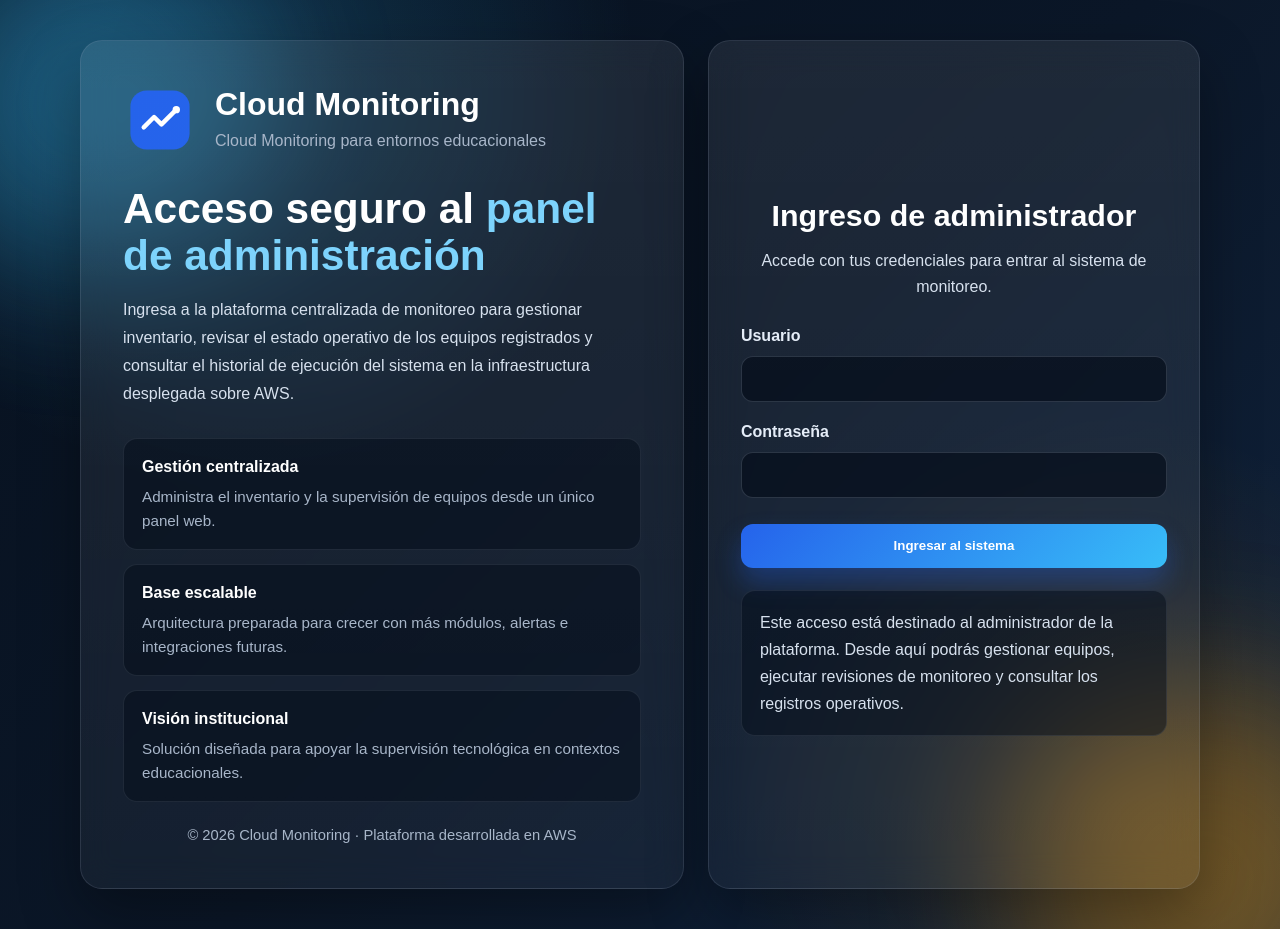
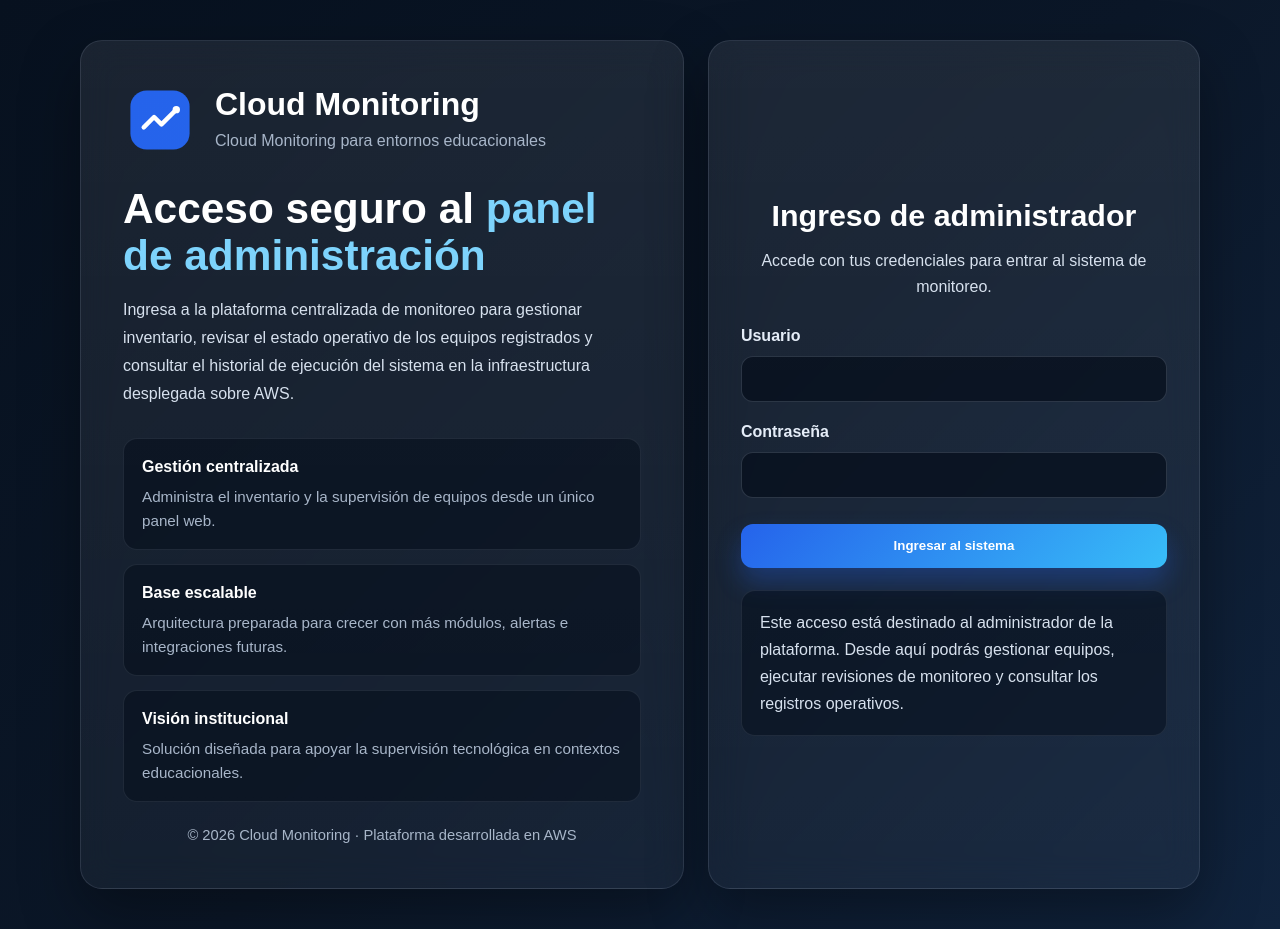
Before and after one commit to felipeuch/monitoreoAWS-PUBLICO, a PHP site: page /login.php in a window 1280 px wide. Run offline with PHP 8.4, Linux system fonts and the light colour scheme; a stand-in replaces the project's code that opens the database connection.

Commit message:
Optimizacion de la WEB quitando efecto de destellos que ralentizaban el sitio aparte eran innecesarios

```diff
--- a/estilos.css
+++ b/estilos.css
@@ -36,10 +36,7 @@
 body {
     min-height: 100vh;
     color: var(--text);
-    background:
-        radial-gradient(circle at 12% 0%, rgba(56, 189, 248, 0.18), transparent 30%),
-        radial-gradient(circle at 88% 12%, rgba(245, 158, 11, 0.12), transparent 26%),
-        linear-gradient(145deg, var(--bg-0), var(--bg-1) 48%, var(--bg-2));
+    background: linear-gradient(145deg, var(--bg-0), var(--bg-1) 48%, var(--bg-2));
     line-height: 1.5;
 }
 
--- a/header.php
+++ b/header.php
@@ -16,6 +16,7 @@
     <meta charset="UTF-8">
     <meta name="viewport" content="width=device-width, initial-scale=1.0">
     <title>Cloud Monitoring</title>
+    <link rel="icon" type="image/svg+xml" href="img/favicon.svg">
     <link rel="stylesheet" href="estilos.css">
     <?php if (isset($extra_css)) { ?>
        <link rel="stylesheet" href="<?php echo $extra_css; ?>">
--- a/login.css
+++ b/login.css
@@ -7,38 +7,7 @@
     justify-content: center;
     overflow: hidden;
     padding: 40px 20px;
-    background:
-        radial-gradient(circle at 18% 8%, rgba(56, 189, 248, 0.2), transparent 30%),
-        radial-gradient(circle at 86% 86%, rgba(245, 158, 11, 0.13), transparent 28%),
-        linear-gradient(135deg, #07111f, #0b1728 52%, #10233d);
-}
-
-.login-page::before,
-.login-page::after {
-    content: "";
-    position: absolute;
-    border-radius: 50%;
-    filter: blur(72px);
-    opacity: 0.35;
-    animation: floatGlow 10s ease-in-out infinite;
-    z-index: 0;
-}
-
-.login-page::before {
-    width: 320px;
-    height: 320px;
-    background: #38bdf8;
-    top: -72px;
-    left: -86px;
-}
-
-.login-page::after {
-    width: 360px;
-    height: 360px;
-    background: #f59e0b;
-    right: -96px;
-    bottom: -112px;
-    animation-delay: 2s;
+    background: linear-gradient(135deg, #07111f, #0b1728 52%, #10233d);
 }
 
 .login-wrapper {
@@ -195,18 +164,6 @@
     font-size: 0.92rem;
 }
 
-@keyframes floatGlow {
-    0% {
-        transform: translateY(0) translateX(0) scale(1);
-    }
-    50% {
-        transform: translateY(18px) translateX(10px) scale(1.06);
-    }
-    100% {
-        transform: translateY(0) translateX(0) scale(1);
-    }
-}
-
 @keyframes fadeUp {
     from {
         opacity: 0;
--- a/login.php
+++ b/login.php
@@ -47,6 +47,7 @@
     <meta charset="UTF-8">
     <meta name="viewport" content="width=device-width, initial-scale=1.0">
     <title>Ingreso al sistema</title>
+    <link rel="icon" type="image/svg+xml" href="img/favicon.svg">
     <link rel="stylesheet" href="estilos.css">
     <link rel="stylesheet" href="login.css">
 </head>
```
Also changed, not shown: img/favicon.svg (added).
